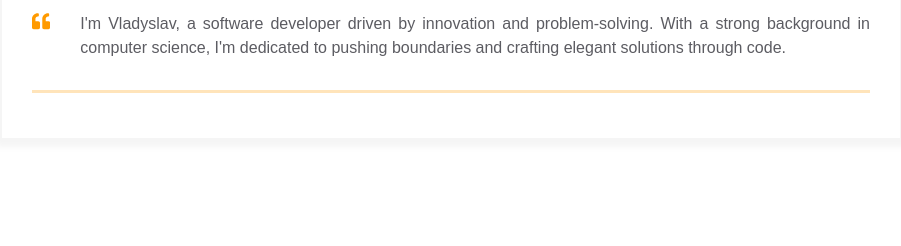
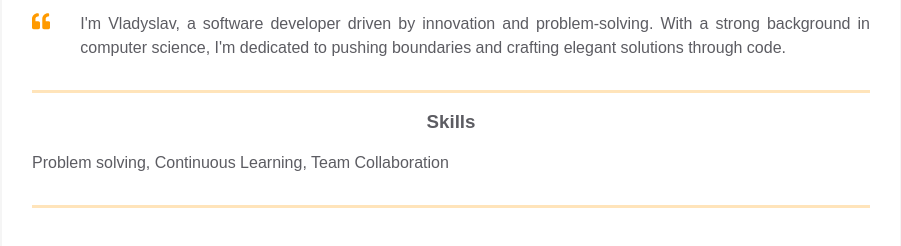
Before and after one commit to inlumio/homepage, a plain HTML site: page index.html in a window 1280 px wide. Shown: the part 338-584 px from the top of the page, without its empty margins (189-1090 px from the left). Drawn offline with Linux system fonts and the light colour scheme.

Commit message:
add skills block

```diff
--- a/index.html
+++ b/index.html
@@ -77,6 +77,16 @@
 						</p>
 					</div>
 				</div>
+
+				<div class="resume__block">
+					<div class="skills">
+						<h3 class="skills__header">Skills</h3>
+						<p class="skills__text">
+							Problem solving, Continuous Learning, Team Collaboration
+						</p>
+					</div>
+				</div>
+
 			</div>
 		</div>
 	</main>
```
